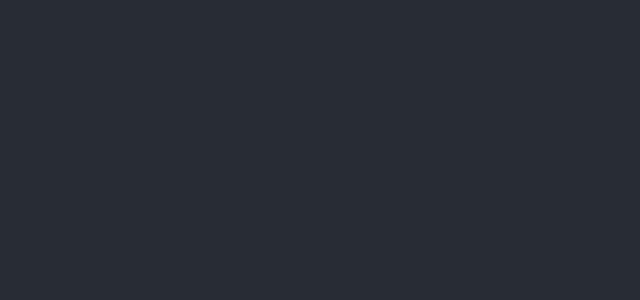
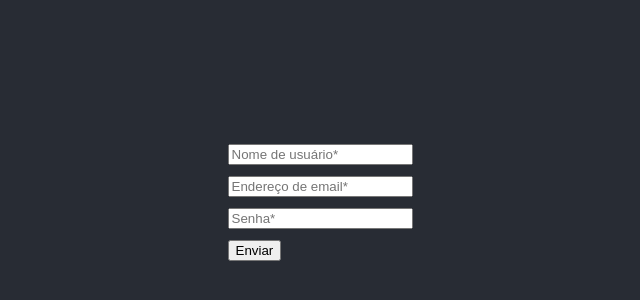
Before and after one commit to murilolmartins/app_habitos, a React (Create React App) app: page / in a window 1280 px wide. Shown: the part 198-498 px from the top of the page, without its empty margins (320-960 px from the left). Built offline with nearby package versions, Linux system fonts and the light colour scheme.

Commit message:
feature: register-form

```diff
--- a/src/App.js
+++ b/src/App.js
@@ -1,9 +1,12 @@
 import "./App.css";
+import RegisterForm from "./components/RegisterForm";
 
 function App() {
   return (
     <div className="App">
-      <div className="App-Container"></div>
+      <div className="App-Container">
+        <RegisterForm />
+      </div>
     </div>
   );
 }
--- /dev/null
+++ b/src/components/RegisterForm/index.jsx
@@ -0,0 +1,48 @@
+import { useForm } from "react-hook-form";
+import { yupResolver } from "@hookform/resolvers/yup";
+import * as yup from "yup";
+import React from "react";
+import { InputErros } from "./style.js";
+
+export default function RegisterForm() {
+  const formSchema = yup.object().shape({
+    username: yup
+      .string()
+      .required("Nome de usuário obrigatório")
+      .matches(
+        "^[a-zA-Z0-9]([._-](?![._-])|[a-zA-Z0-9]){3,18}[a-zA-Z0-9]$",
+        "O nome deve conter somente letras"
+      ),
+    email: yup.string().required("Email obrigatório").email("Email inválido"),
+    password: yup
+      .string()
+      .matches(
+        "(?=^.{8,}$)((?=.*d)(?=.*W+))(?![.\n])(?=.*[A-Z])(?=.*[a-z]).*$",
+        "A senha deve conter pelo menos 8 caracteres, letra maiúscula e minúscula, número, caracter especial."
+      )
+      .required("Senha obrigatória"),
+  });
+  const {
+    register,
+    handleSubmit,
+    formState: { errors },
+  } = useForm({ resolver: yupResolver(formSchema) });
+
+  return (
+    <div className="RegisterForm">
+      <form onSubmit={handleSubmit()} className="form-container">
+        <input
+          onChange={(e) => console.log(e.target.value)}
+          placeholder="Nome de usuário*"
+          {...register("username")}
+        />
+        <InputErros> {errors.username && errors.username.message} </InputErros>
+        <input placeholder="Endereço de email*" {...register("email")} />
+        <InputErros>{errors.email && errors.email.message} </InputErros>
+        <input placeholder="Senha*" {...register("password")} />
+        <InputErros> {errors.password && errors.password.message} </InputErros>
+        <button type="submit"> Enviar </button>
+      </form>
+    </div>
+  );
+}
--- /dev/null
+++ b/src/components/RegisterForm/style.js
@@ -0,0 +1,5 @@
+import styled from "styled-components";
+
+export const InputErros = styled.p`
+  font-size: 10px;
+`;
```
